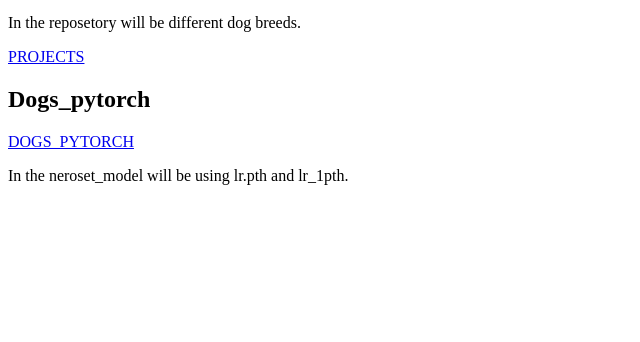
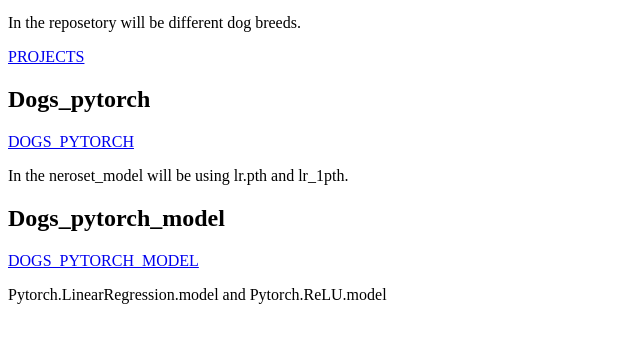
Before and after one commit to viktar99999/rezume, a plain HTML site: page Rezume/dogs.html in a window 1280 px wide. Shown: the part 126-468 px from the top of the page, without its empty margins (0-640 px from the left). Drawn offline with Linux system fonts and the light colour scheme.

Commit message:
upgrade dogs.html

```diff
--- a/Rezume/dogs.html
+++ b/Rezume/dogs.html
@@ -16,5 +16,10 @@
 <p>
     In the neroset_model will be using lr.pth and lr_1pth.
 </p>
+<h2>Dogs_pytorch_model</h2>
+<a href="https://github.com/viktar99999/dogs/tree/dogs_pytorch_model/">DOGS_PYTORCH_MODEL</a>
+<p>
+    Pytorch.LinearRegression.model and Pytorch.ReLU.model
+</p>
 </body>
 </html>
```
